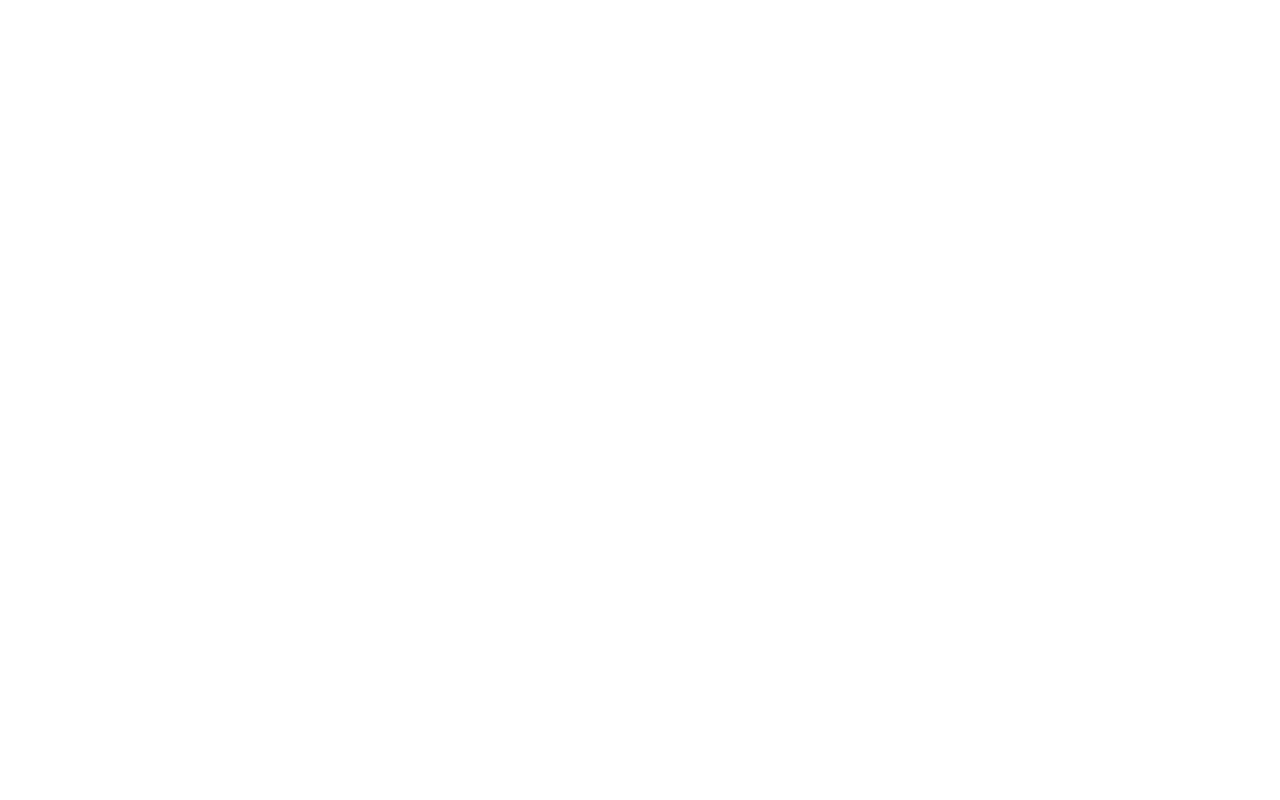
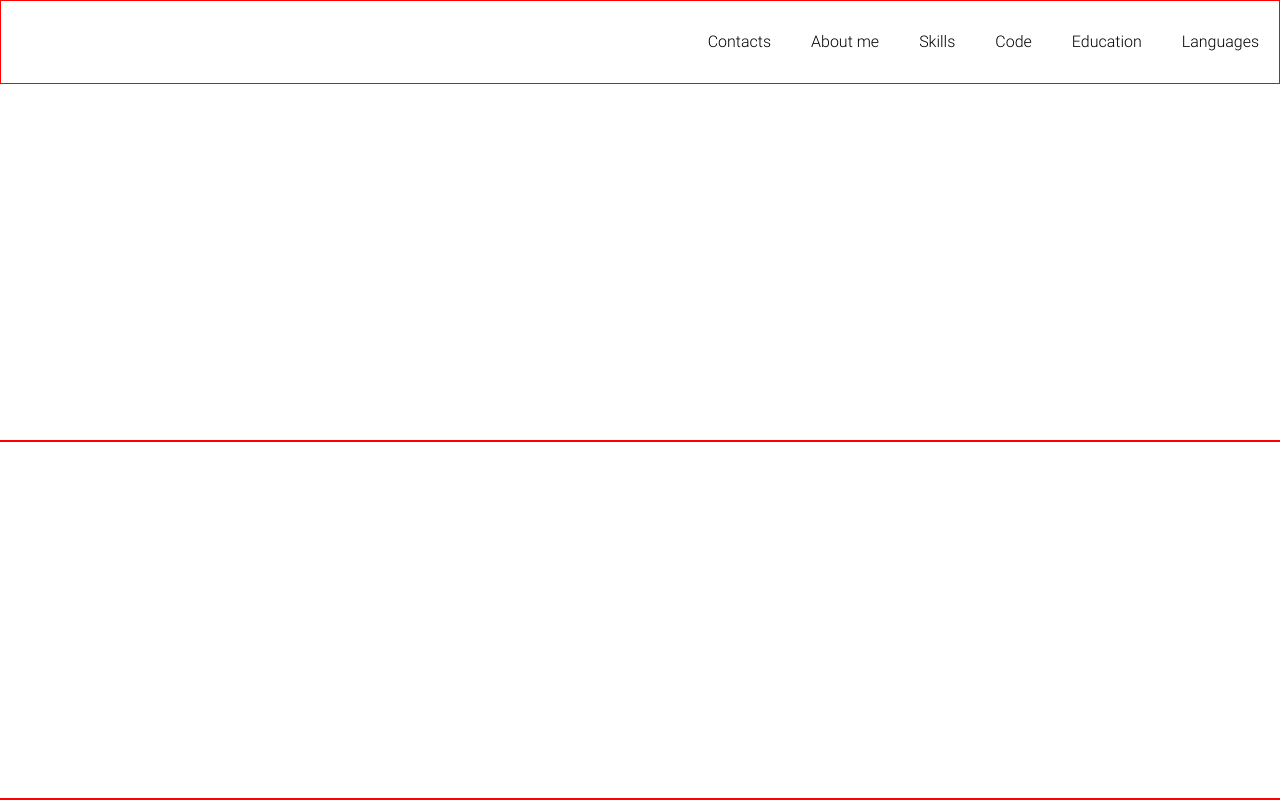
Before and after one commit to LivingstoneDoc/rsschool-cv, a plain HTML site: page index.html in a window 1280 px wide. Drawn offline with Linux system fonts and the light colour scheme.

Commit message:
feat: add basic page layout, add nav, styles for nav

```diff
--- a/index.html
+++ b/index.html
@@ -8,6 +8,27 @@
     <link rel="icon" href="./assets/svg/favicon.ico">
 </head>
 <body>
+    <header class="header">
+        <div class="container">
+            <nav class="nav">
+                <ul class="nav-list">
+                    <li class="nav-item"><a href="#contacts" class="nav-link">Contacts</a></li>
+                    <li class="nav-item"><a href="#about-me" class="nav-link">About me</a></li>
+                    <li class="nav-item"><a href="#skills" class="nav-link">Skills</a></li>
+                    <li class="nav-item"><a href="#code" class="nav-link">Code</a></li>
+                    <li class="nav-item"><a href="#education" class="nav-link">Education</a></li>
+                    <li class="nav-item"><a href="#languages" class="nav-link">Languages</a></li>
+                </ul>
+            </nav>
+        </div>
+    </header>
 
+    <main class="main">
+        <div class="container"></div>
+    </main>
+
+    <footer class="footer">
+        <div class="container"></div>
+    </footer>
 </body>
 </html>
--- a/style.css
+++ b/style.css
@@ -13,6 +13,53 @@
     box-sizing: border-box;
 }
 
+html {
+    scroll-behavior: smooth;
+}
+
 body {
     font-family: Roboto;
+    min-height: 100vh;
+    margin: 0;
+    padding: 0;
+    display: flex;
+    flex-direction: column;
+    justify-content: space-between;
 }
+
+.container {
+    max-width: 1440px;
+    margin: 0 auto;
+}
+
+.nav .nav-list {
+    display: flex;
+    justify-content: flex-end;
+    align-items: center;
+    list-style: none;
+}
+
+.nav .nav-list .nav-link {
+    padding: 0 20px;
+    line-height: 50px;
+    text-decoration: none;
+    color: black;
+    font-size: medium;
+    transition: .3s;
+}
+
+.nav .nav-list .nav-link:hover {
+    text-decoration: underline;
+}
+
+.header {
+    border: 1px solid red;
+}
+
+.main {
+    border: 1px solid red;
+}
+
+.footer {
+    border: 1px solid red;
+}
```
